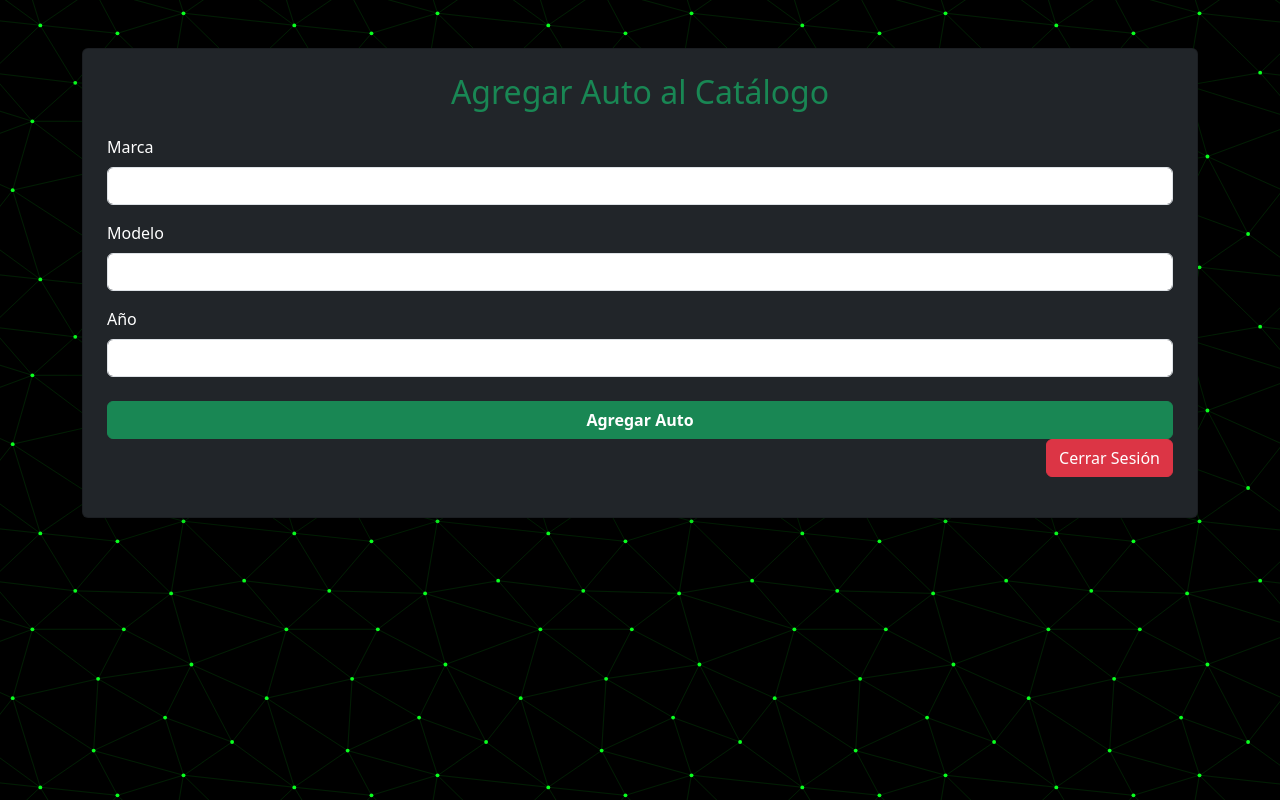
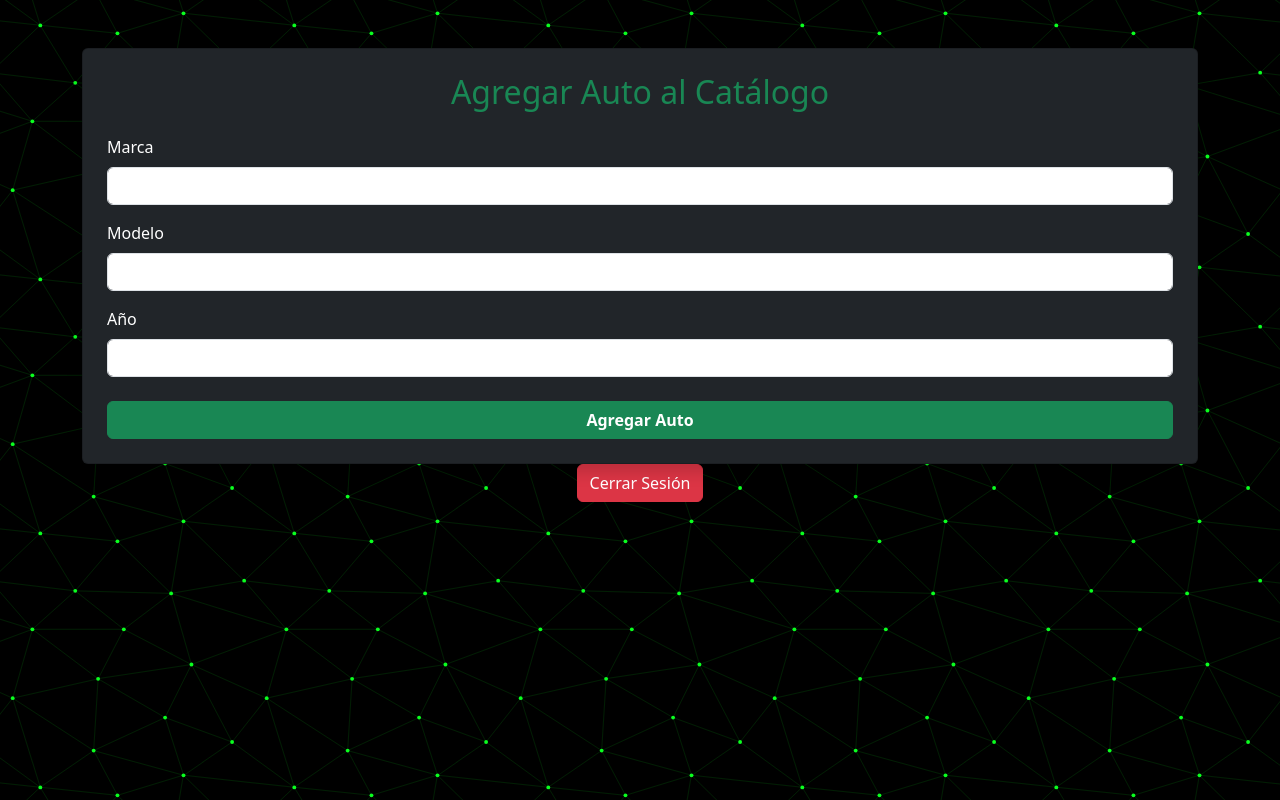
Before and after one commit to sachacq1/agendCar, a React (Vite) app in the folder frontend/: page /admin-panel in a window 1280 px wide. Built offline with nearby package versions, Linux system fonts and the light colour scheme; sample sign-in values are in the browser's storage.

Commit message:
boton cerrar ses

```diff
--- a/frontend/src/views/autoPanel.jsx
+++ b/frontend/src/views/autoPanel.jsx
@@ -88,11 +88,7 @@ const AutoPanel = () => {
     return (
         <div className="container py-4 vh-100 w-100" style={{ backgroundColor: "#121212", color: "#00ff88", opacity: "0.8" }}>
             <h2 className="text-center mb-4">Mis Autos</h2>
-            <div className="d-flex justify-content-end mb-3">
-                <button className="btn btn-danger" onClick={handleLogout}>
-                    Cerrar Sesión
-                </button>
-            </div>
+
             <button
                 className="btn btn-secondary mb-3"
                 onClick={() => setMostrarFormularioAuto(!mostrarFormularioAuto)}
@@ -276,6 +272,11 @@ const AutoPanel = () => {
                     ))
                 )}
             </div>
+            <div className="d-flex justify-content-center mb-3">
+                <button className="btn btn-danger" onClick={handleLogout}>
+                    Cerrar Sesión
+                </button>
+            </div>
         </div>
     );
 };
--- a/frontend/src/views/panelAdmin.jsx
+++ b/frontend/src/views/panelAdmin.jsx
@@ -60,12 +60,13 @@ const PanelAdmin = () => {
                         />
                     </div>
                     <button className="btn btn-success w-100 fw-bold">Agregar Auto</button>
-                    <div className="d-flex justify-content-end mb-3">
-                        <button className="btn btn-danger" onClick={handleLogout}>
-                            Cerrar Sesión
-                        </button>
-                    </div>
+
                 </form>
+            </div>
+            <div className="d-flex justify-content-center mb-3">
+                <button className="btn btn-danger" onClick={handleLogout}>
+                    Cerrar Sesión
+                </button>
             </div>
         </div>
     );
```
